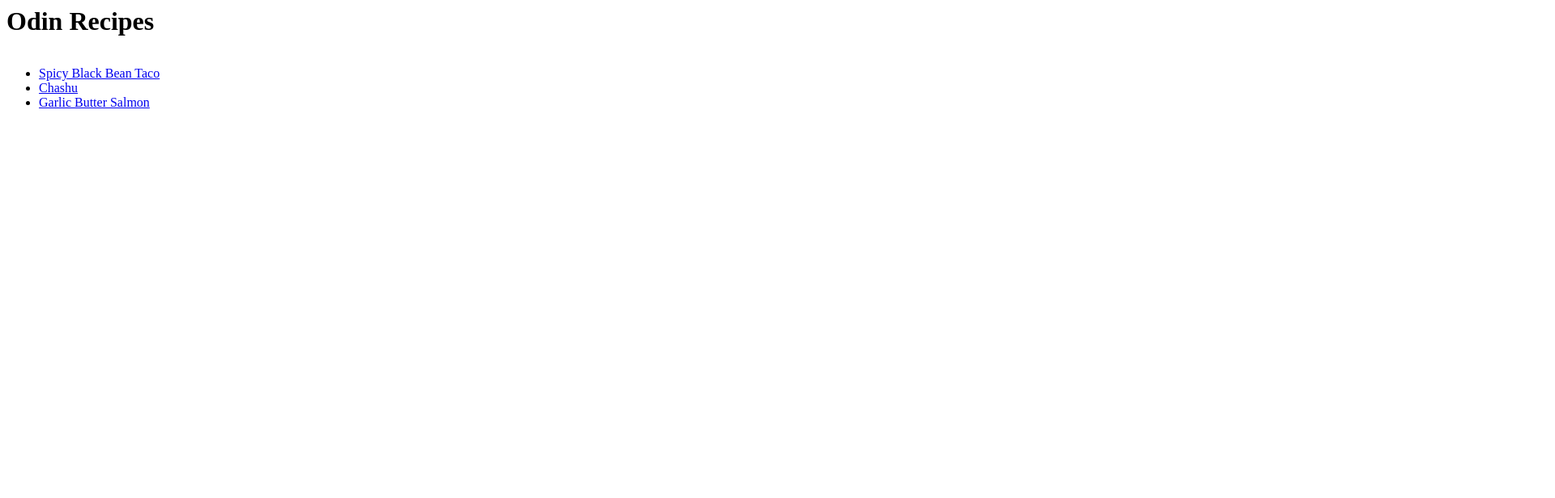
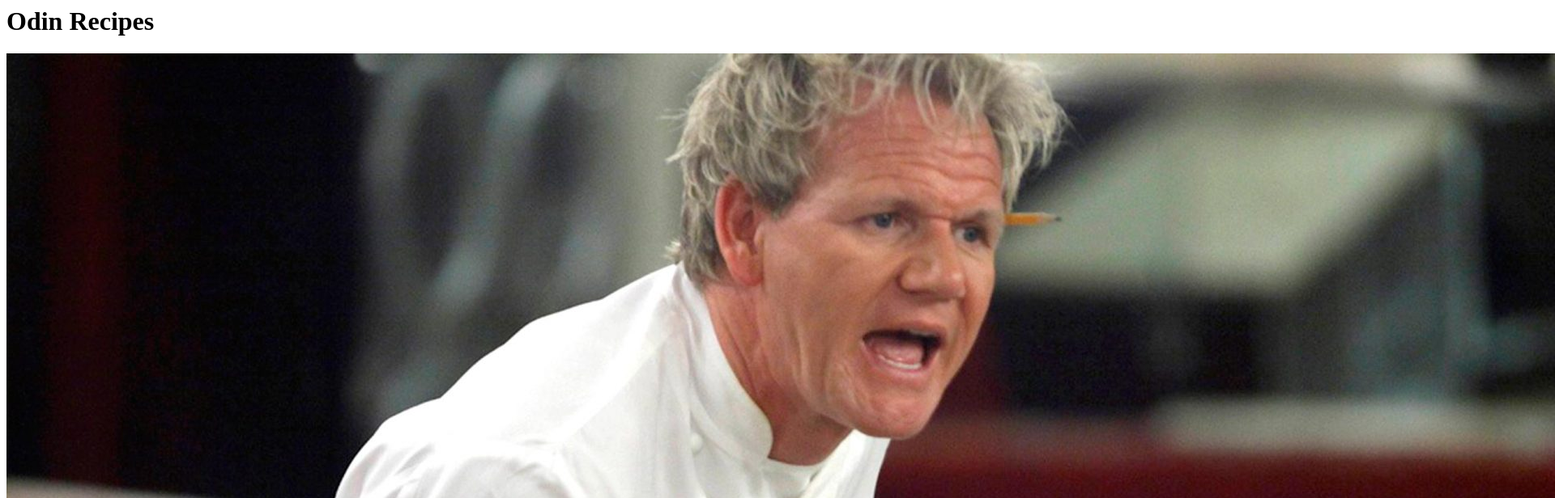
Before and after one commit to Bnjackson/odin-recipes, a plain HTML site: page index.html in a window 1280 px wide. Shown: the top 616 px of the page at 81% size, 1920 px wide, since content can reach past the window. Drawn offline with Linux system fonts and the light colour scheme.

Commit message:
Add image

```diff
--- a/index.html
+++ b/index.html
@@ -8,7 +8,7 @@
 <body>
     <h1>Odin Recipes</h1>
     <div>
-        <img src="" alt="">
+        <img src="./images/image.jpg" alt="Gordon Ramsay unhappy">
     </div>
     <div>
         <ul>
```
